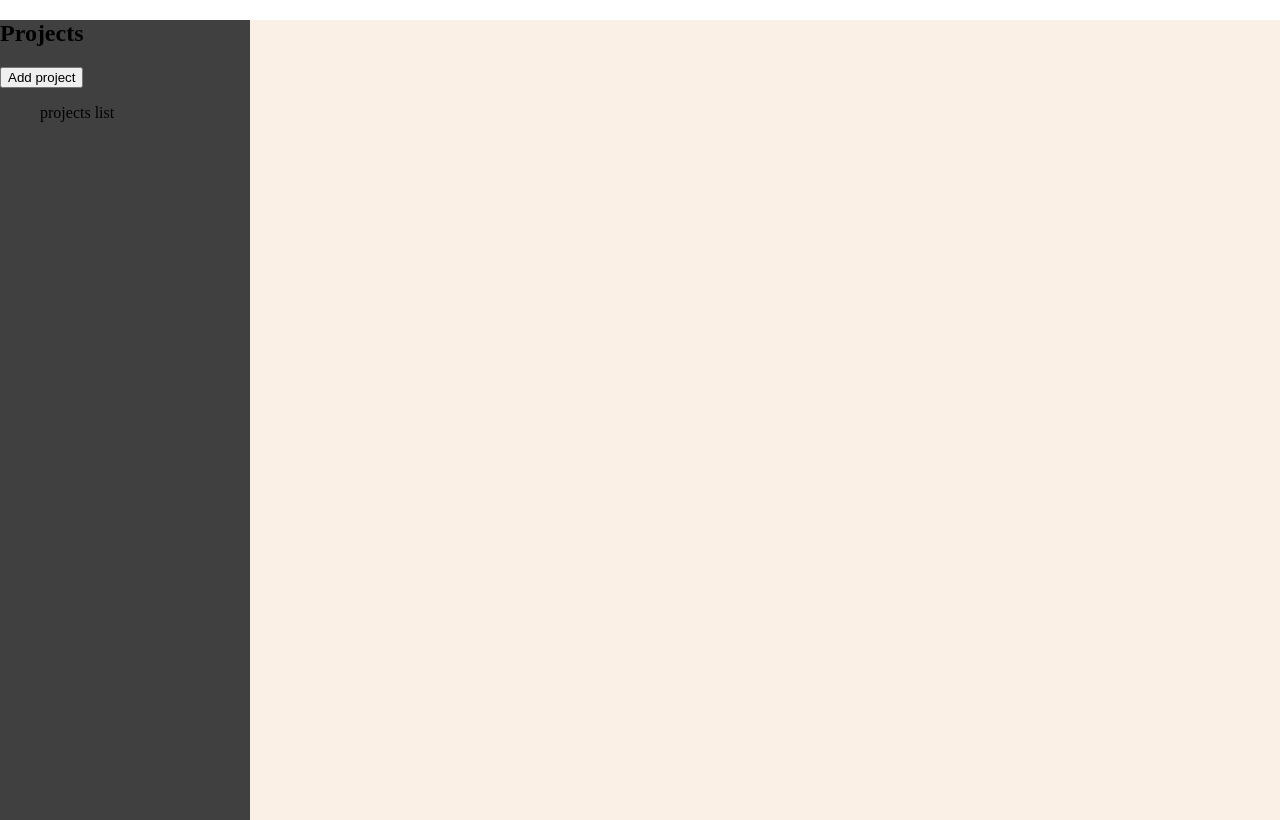
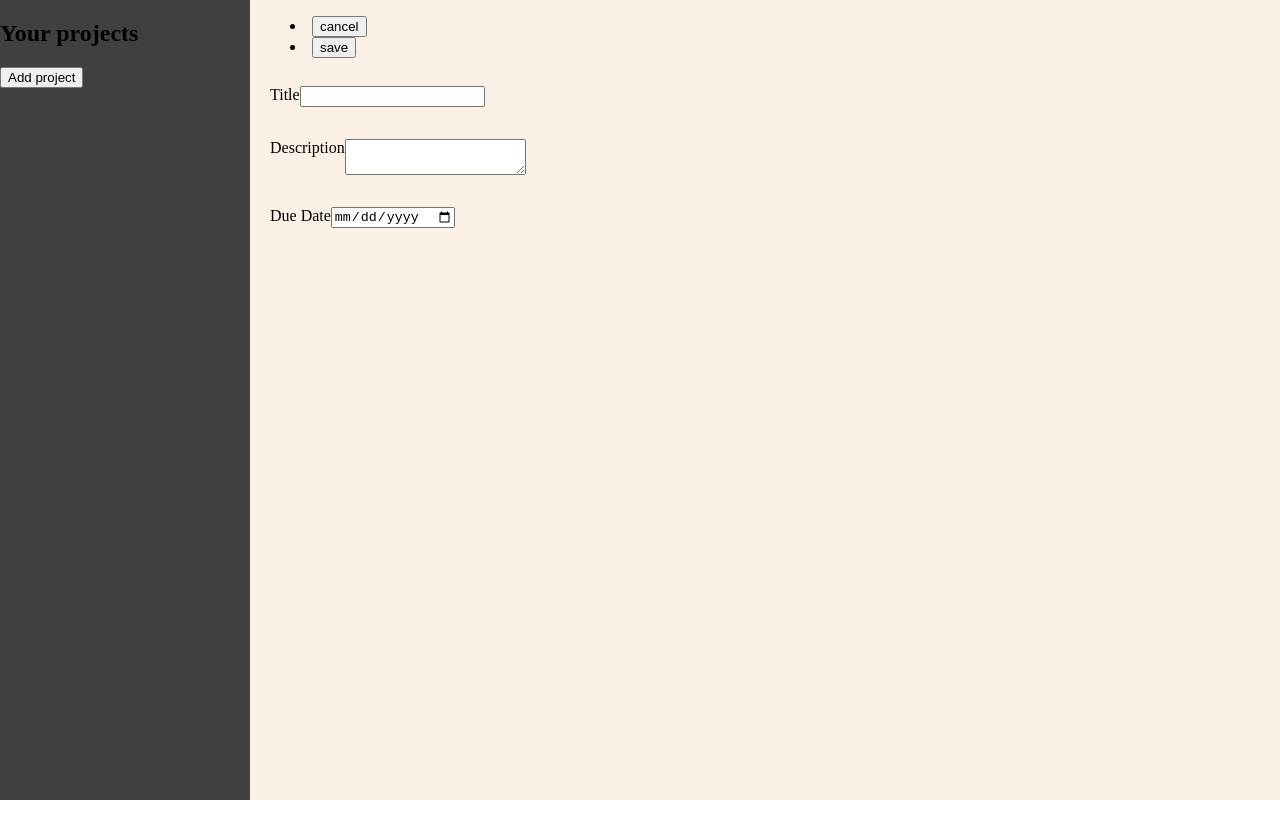
Before and after one commit to IvBican182/To-Do-in-React, a React (Vite) app in the folder Todo vite/: page / in a window 1280 px wide. Both pictures are taken after a click on the button "Add project". Built offline with nearby package versions, Linux system fonts and the light colour scheme.

Commit message:
adding new components and functions for adding, saving , canceling projects

```diff
--- a/Todo vite/src/App.css
+++ b/Todo vite/src/App.css
@@ -2,6 +2,7 @@
   height: 100vh;
   width: 100vw;
   background-color: #faf0e6;
+  display: flex;
 
 }
 
--- a/Todo vite/src/App.jsx
+++ b/Todo vite/src/App.jsx
@@ -1,12 +1,82 @@
 import './App.css'
+import NewProject from './components/NewProject';
+import NoProjectSelected from './components/NoProjectSelected';
 import ProjectSidebar from './components/ProjectSidebar';
+import { useState } from 'react';
 
 function App() {
+  //Main content stranice će imati 3 moguća prikaza (State-a).
+  //Prikaz bez označenog projekta (undefined), prikaz odabranog projekta(projectId)
+  //također prikaz forme za dodavanje projekta (null)
+  //projekte ćemo spremati u Array
+  const [projectPageState, setProjectPageState] = useState({
+    currentStateId : undefined,
+    projectsArray: []
 
+  });
+
+
+  //funkcija s kojom otvaramo project formu
+  function handleOpenProjectForm () {
+    //kopiramo prijašnji state te dodajemo update-ani
+    setProjectPageState(prevState => {
+      return {
+        ...prevState,
+        currentStateId: null
+      }
+    }
+   )
+  }
+
+  //funkcija koja sprema našu projekt formu
+  function handleSaveProject (projectData) {
+    setProjectPageState(prevState => {
+      //kopiramo prijašnji state, stvaramo novi projekt s nasumičnim ID-em
+      const projectId = Math.random();
+      const newProject = {
+        //u novi projekt kopiramo prijašnje podatke (dakle title, description i date)
+        //dodajemo ID
+        ...projectData,
+        id: projectId,
+      }
+
+
+      return {
+        ...prevState,
+        //current state prebacujemo u "undefined", vraćamo se na početni zaslon
+        currentStateId: undefined,
+        //u project array kopiramo prijašnje vrijednosti (projekte) te dodajemo novi na kraj
+        projectsArray: [...prevState.projectsArray, newProject]
+      }
+    }
+   )
+  }
+
+  //prekidamo stvaranje novog projekta, vraćamo se na početni zaslon (currentStateId: undefined)
+  function handleCancelProject () {
+    setProjectPageState(prevState => {
+      return {
+        ...prevState,
+        currentStateId: undefined
+      }
+    }
+   )
+  }
+
+  let content;
+  //ukoliko nam je project page state === null otvaramo project formu
+  if (projectPageState.currentStateId === null) {
+    content = <NewProject saveProject={handleSaveProject} cancelProject ={handleCancelProject}/>
+  } else { //inače otvaramo početnu stranicu
+    content = <NoProjectSelected openProjectForm = {handleOpenProjectForm}/>
+  }
+
+  //ProjectSidebar komponentna će uvijek biti prikazana stoga je dodajemo direktno u return
   return (
     <main>
       <div className='App'>
-        <ProjectSidebar />
+        <ProjectSidebar projects={projectPageState.projectsArray} openProjectForm = {handleOpenProjectForm}/>
+        {content}
       </div>
     </main>
   )
--- a/Todo vite/src/components/Input.jsx
+++ b/Todo vite/src/components/Input.jsx
@@ -1,10 +1,13 @@
+import { forwardRef } from "react";
 import InputCSS from "./Input.module.css";
 
-export default function Input ({ label, textarea }) {
+const Input = forwardRef(function Input ({ label, textarea, ...props }, ref) {
     return (
-        <p>
-            <label>{label}</label>
-            {textarea ? <textarea></textarea> : <input></input>}
+        <p className={InputCSS.input}>
+            <label className={InputCSS.label}>{label}</label>
+            {textarea ? <textarea ref={ref} {...props}/> : <input ref={ref} {...props}/>}
         </p>
     )
-}
+});
+
+export default Input;
--- a/Todo vite/src/components/Input.module.css
+++ b/Todo vite/src/components/Input.module.css
@@ -0,0 +1,9 @@
+.input {
+    display: flex;
+    gap: 1;
+    my: 2;
+    padding: 12px 20px;
+    margin: 8px 0;
+    box-sizing: border-box;
+
+}
--- a/Todo vite/src/components/NewProject.jsx
+++ b/Todo vite/src/components/NewProject.jsx
@@ -1,10 +1,51 @@
-export default function NewProject () {
+import { useRef } from "react";
+import Input from "./Input";
+
+//komponenta za dodavanje novog projekta (project form)
+export default function NewProject ( {cancelProject, saveProject} ) {
+
+    const title = useRef();
+    const description = useRef();
+    const dueDate = useRef();
+
+    //funkcija za spremanje projekta
+    function handleSave () {
+        //spremamo korisničke unose iz inputa u varijable
+        const enteredTitle = title.current.value;
+        const enteredDescription = description.current.value;
+        const enteredDueDate = dueDate.current.value;
+
+        if (enteredTitle.trim() === "" ||
+            enteredDescription.trim() === "" ||
+            enteredDueDate.trim() === "") {
+             modal.current.open();
+             return;
+        }
+        //spremamo unose kao objekt, te podatke ćemo iskoristiti za new Project
+        saveProject({
+            title: enteredTitle,
+            description: enteredDescription,
+            dueDate: enteredDueDate
+        })
+
+    }
+
     return (
         <div>
-            <p>
-                <label>Title</label>
-                <input/>
-            </p>
+            <menu>
+                <li>
+                    <button onClick={cancelProject}>cancel</button>
+                </li>
+                <li>
+                    <button onClick={handleSave}>save</button>
+                </li>
+            </menu>
+            <div>
+              <Input type="text" ref = {title} label="Title"/>
+              <Input ref = {description} label="Description" textarea/>
+              <Input type="date" ref = {dueDate} label="Due Date"/>
+            </div>
         </div>
+
     )
 }
--- a/Todo vite/src/components/NoProjectSelected.jsx
+++ b/Todo vite/src/components/NoProjectSelected.jsx
@@ -1,13 +1,14 @@
 import NoProjectCss from "./NoProjectSelected.module.css";
-import Logo from "../assets/ToDo-logo.png";
+import Logo from "../assets/no-project.png";
 
-export default function NoProjectSelected () {
+//početna stranica koja će se prikazivati ukoliko trenutno ne dodajemo projekt te ukoliko nismo odabrali već kreirani projekt
+export default function NoProjectSelected ({ openProjectForm }) {
     return (
         <div className={NoProjectCss} alt="empty task">
             <img src={Logo}/>
             <h2>Select a project or create a new one !</h2>
             <p>
-                <button>create a project</button>
+                <button onClick ={openProjectForm}>create a project</button>
             </p>
         </div>
     )
--- a/Todo vite/src/components/ProjectSidebar.jsx
+++ b/Todo vite/src/components/ProjectSidebar.jsx
@@ -1,14 +1,23 @@
 import ProjectSidebarCSS from "./ProjectSidebar.module.css";
 
-export default function ProjectSidebar () {
+//u sidebaru prikazujemo gumb za dodavanje projekata te izlistane kreirane projekte
+export default function ProjectSidebar ({ openProjectForm, projects }) {
     return (
         <aside className={ProjectSidebarCSS.sidebar}>
-            <h2>Projects</h2>
+            <h2>Your projects</h2>
             <div>
-                <button className={ProjectSidebarCSS.addBtn}>Add project</button>
+                <button onClick={openProjectForm} className={ProjectSidebarCSS.addBtn}>Add project</button>
             </div>
             <ul className={ProjectSidebarCSS.projectsList}>
-                projects list
+                {/*za svaki projekt u arrayu projekata ćemo prikazati njegov title kao button u list elementu*/}
+                {projects.map((project) => {
+                    return (
+                        <li key={project.id}>
+                            <button>{project.title}</button>
+                        </li>
+                    )
+
+                })}
             </ul>
         </aside>
     )
```
Also changed, not shown: Todo vite/src/assets/ToDo-logo.png (deleted), Todo vite/src/assets/no-project.png (added).
